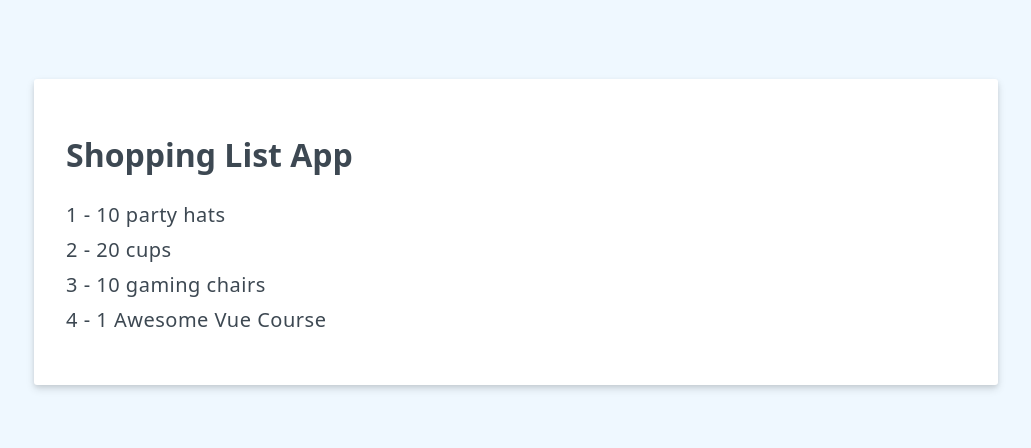
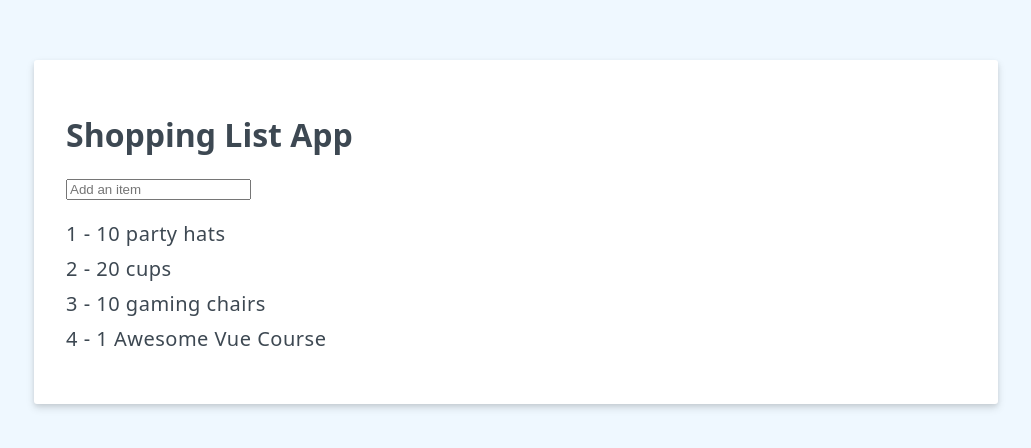
Before and after one commit to azamatkhabibullaev/vue3-composition-api, a Vue app: page / in a window 1280 px wide. Shown: the part 168-616 px from the top of the page, without its empty margins (124-1155 px from the left). Built offline with nearby package versions, Linux system fonts and the light colour scheme.

Commit message:
User input

```diff
--- a/src/App.vue
+++ b/src/App.vue
@@ -4,22 +4,25 @@ import { ref } from 'vue'
 const header = ref('Shopping List App')
 
 const items = ref([
-  {id: 1, label: '10 party hats'},
-  {id: 2, label: '20 cups'},
-  {id: 3, label: '10 gaming chairs'},
-  {id: 3, label: '1 Awesome Vue Course'}
+  { id: 1, label: '10 party hats' },
+  { id: 2, label: '20 cups' },
+  { id: 3, label: '10 gaming chairs' },
+  { id: 3, label: '1 Awesome Vue Course' }
 ])
+
+const newItem = ref('')
 </script>
 
 <template>
   <h1>
     {{ header }}
   </h1>
+  <input v-model.lazy="newItem" type="text" placeholder="Add an item">
+  <!-- lazy, trim, number, enter -->
+  <br>
+  {{ newItem }}
   <ul>
-    <li
-      v-for="({id, label}, index) in items"
-      :key="id"
-    >
+    <li v-for="({ id, label }, index) in items" :key="id">
       {{ index + 1 }} - {{ label }}
     </li>
   </ul>
```
